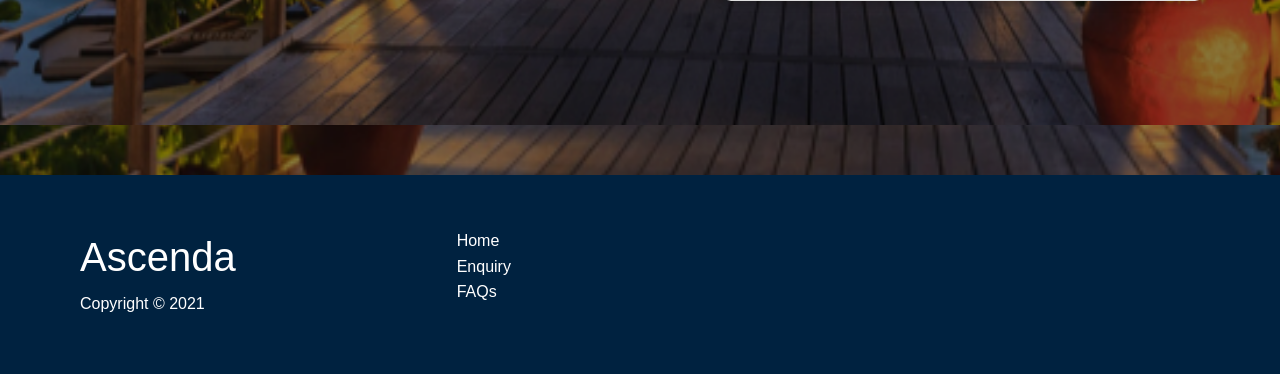
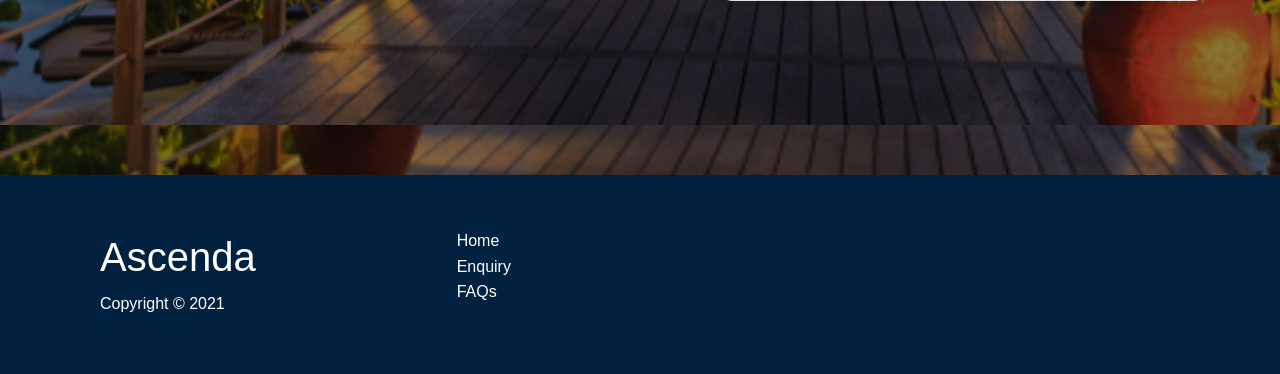
Before and after one commit to ankitaparashar01/ESC_Term5, a Django app: page / in a window 1280 px wide. Shown: the part 641-1015 px from the top of the page. Run offline with Django 4.2, Linux system fonts and the light colour scheme; some libraries are stand-ins or nearby versions.

Commit message:
fixed amenities being null and edited footer

```diff
--- a/djangosite/myproject/templates/footer.html
+++ b/djangosite/myproject/templates/footer.html
@@ -10,8 +10,8 @@
     <footer class="footer py-5" style="background-color:#002240; color: white;">
       <div class="container grid grid-3">
         <div>
-          <h1>Ascenda</h1>
-          <p>Copyright &copy; 2021</p>
+          <h1 style="margin-left: 20px;">Ascenda</h1>
+          <p style="margin-left: 20px;">Copyright &copy; 2021</p>
         </div>
         <nav>
           <ul>
```
Also changed, not shown: djangosite/myproject/templates/roomlisttestapi.html (+8 -4 lines).
